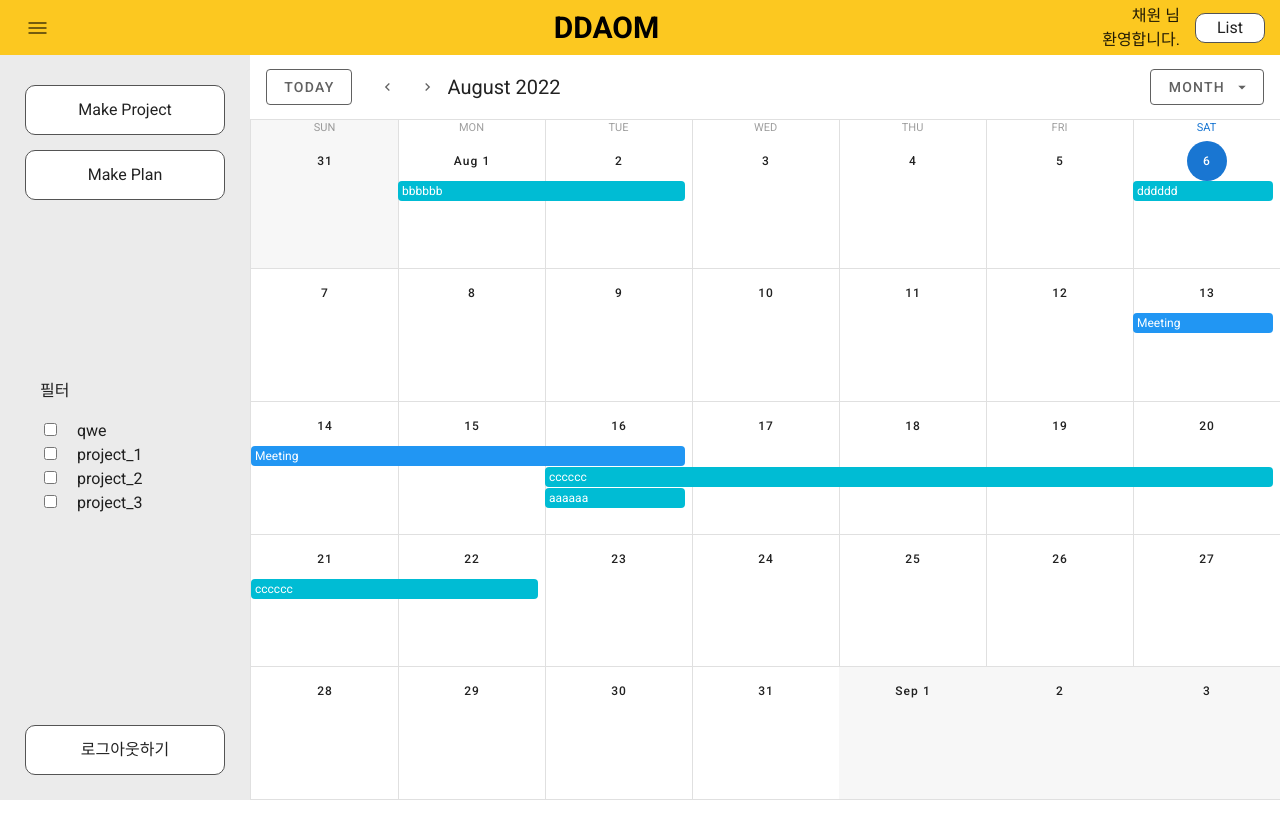
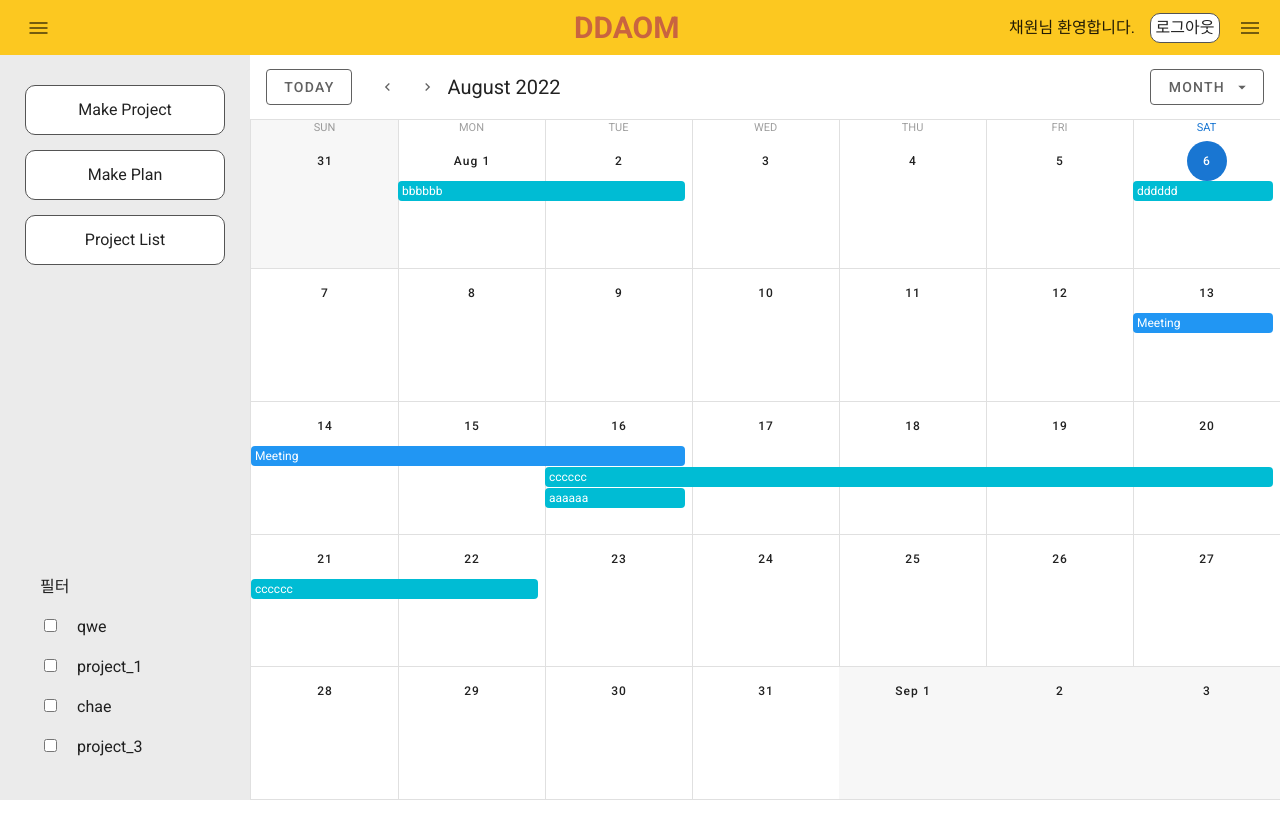
Before and after one commit to wjdgPfl/Project_DDAOM, a Vue app in the folder ddaom_3/: page /main in a window 1280 px wide. Shown: the top 838 px of the page. Built offline with nearby package versions, Linux system fonts and the light colour scheme.

Commit message:
fix frame

```diff
--- a/ddaom_3/src/components/Frame.vue
+++ b/ddaom_3/src/components/Frame.vue
@@ -9,12 +9,14 @@
         <router-link to="/main" id="logo">DDAOM</router-link>
       </div>
       <div id="userNameBox">
-        <span>{{ username }} 님</span>
-        <span> 환영합니다.</span>
+        <span>{{ username }}님 환영합니다.</span>
       </div>
       <div style="display: flex; flex-direction: row">
-        <button class="navbutton" id="listButton" @click="MoveProjectList()">
-          List
+        <button class="navbutton" id="listButton" @click="MoveLogin()">
+          로그아웃
+        </button>
+        <button id="infoButton" @click="MoveInformation()">
+          <v-icon>mdi-menu</v-icon>
         </button>
       </div>
     </header>
@@ -25,18 +27,15 @@
           Make Project
         </button>
         <button class="navbutton" @click="MoveMakePlan()">Make Plan</button>
+        <button class="navbutton" @click="MoveProjectList()">
+          Project List
+        </button>
       </div>
       <div id="filter">
         <p>필터</p>
-        <ul>
-          <li><input type="checkbox" name="" id="" />qwe</li>
-          <li><input type="checkbox" name="" id="" />project_1</li>
-          <li><input type="checkbox" name="" id="" />project_2</li>
-          <li><input type="checkbox" name="" id="" />project_3</li>
+        <ul :key="i" v-for="(project, i) in projectname">
+          <li><input type="checkbox" name="" id="" />{{ projectname[i] }}</li>
         </ul>
-      </div>
-      <div>
-        <button class="navbutton" @click="MoveLogin()">로그아웃하기</button>
       </div>
     </nav>
 
@@ -50,7 +49,8 @@ export default {
   data() {
     return {
       isnone: false,
-      username: '채원'
+      username: '채원',
+      projectname: ['qwe', 'project_1', 'chae', 'project_3']
     }
   },
   setup() {},
@@ -71,6 +71,9 @@ export default {
     },
     MoveProjectList() {
       this.$router.push('/project')
+    },
+    MoveInformation() {
+      this.$router.push('/information')
     }
   }
 }
@@ -83,6 +86,7 @@ export default {
 /* tmplate */
 template {
   height: 100vh;
+  /* height: 500px; */
   width: 100vw;
   margin: 0;
 }
@@ -105,14 +109,15 @@ header {
 }
 
 #mainLogo {
-  width: calc(100% - 210px);
+  width: calc(100% - 400px);
+  padding-left: 160px;
   display: flex;
   align-items: center;
   justify-content: center;
 }
 
 #logo {
-  color: black;
+  color: #c96440;
   text-decoration: none;
 
   font-size: 30px;
@@ -120,7 +125,7 @@ header {
 }
 
 #userNameBox {
-  width: 100px;
+  width: 180px;
   height: 55px;
   margin-right: 15px;
 
@@ -134,6 +139,13 @@ header {
   margin: 0px 15px 0px 0px;
   height: 30px;
   width: 70px;
+}
+
+#infoButton {
+  margin: 0px 15px 0px 0px;
+  height: 30px;
+  width: 30px;
+  border: none;
 }
 
 /* nav */
@@ -154,7 +166,7 @@ nav {
 .navv {
   display: none;
 }
-
+/* nav 버튼들 */
 .navbutton {
   width: 200px;
   height: 50px;
@@ -170,10 +182,6 @@ nav {
   background-color: rgb(53, 99, 16);
 }
 
-nav a {
-  font-weight: bold;
-  color: #2c3e50;
-}
 #filter p {
   margin-left: 20px;
 }
--- a/ddaom_3/src/router/index.js
+++ b/ddaom_3/src/router/index.js
@@ -38,6 +38,11 @@ const routes = [
     path: '/password',
     name: 'Password',
     component: () => import('../views/PasswordView.vue')
+  },
+  {
+    path: '/information',
+    name: 'Information',
+    component: () => import('../views/InformationView.vue')
   }
 ]
 
--- /dev/null
+++ b/ddaom_3/src/views/InformationView.vue
@@ -0,0 +1,25 @@
+<template>
+  <div>
+    <frame />
+  </div>
+</template>
+
+<script>
+import Frame from '@/components/Frame.vue'
+
+export default {
+  components: { Frame },
+  data() {
+    return {
+      sampleData: ''
+    }
+  },
+  setup() {},
+  created() {},
+  mounted() {},
+  unmounted() {},
+  methods: {}
+}
+</script>
+
+<style></style>
```
